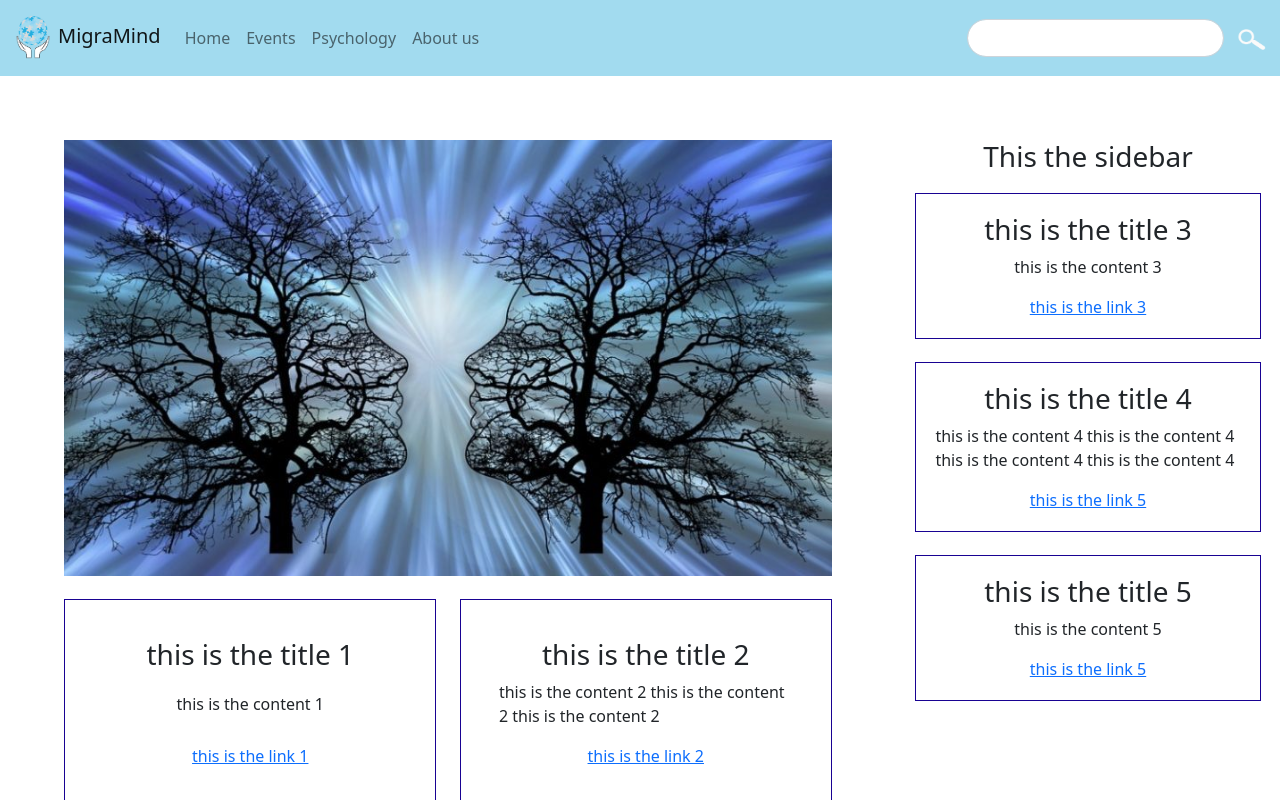
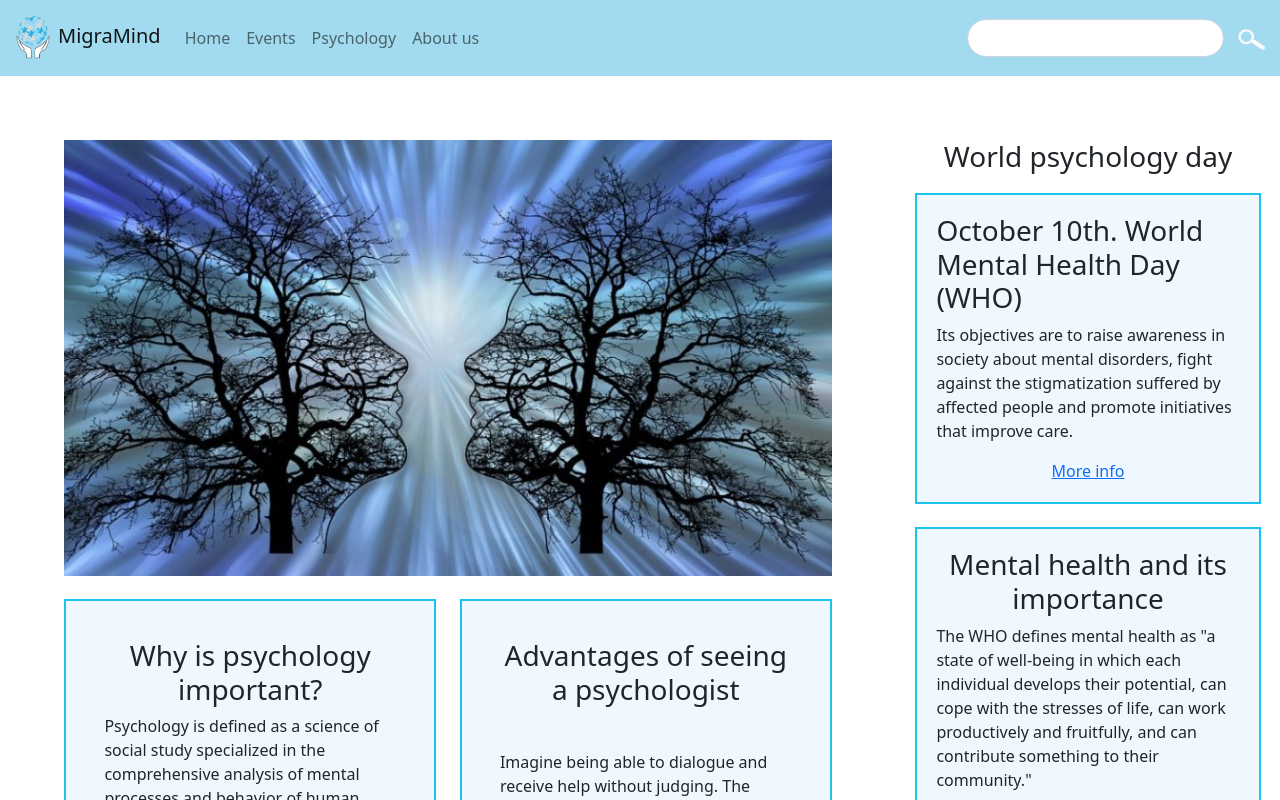
Before and after one commit to amandamov/psychosocial-resources-fe, a React (Create React App) app in the folder psychosocial-resources/: page /psychology in a window 1280 px wide. Shown: the top 800 px of the page. Built offline with nearby package versions, Linux system fonts and the light colour scheme.

Commit message:
Psychology info and add target HOME

```diff
--- a/psychosocial-resources/src/App.css
+++ b/psychosocial-resources/src/App.css
@@ -19,6 +19,7 @@
 }
 
 /*Header css start here*/
+
 
 .d-block{
   display: block;
--- a/psychosocial-resources/src/components/Header.js
+++ b/psychosocial-resources/src/components/Header.js
@@ -40,7 +40,7 @@ const Header = () => {
           alt="Third slide"
         />
         <Carousel.Caption className="description_img1">
-          <h3>"Life is a succession of lessons that must be lived to be understood"</h3>
+          <h3>"Life is a succession of lessons that must be lived to be understood</h3>
           <p>Helen Keller</p>
            </Carousel.Caption>
       </Carousel.Item>
--- a/psychosocial-resources/src/routes/home/Home.js
+++ b/psychosocial-resources/src/routes/home/Home.js
@@ -32,7 +32,7 @@ const Home = () => {
       <div class="card-body">
         <h5 class="card-title">IV European meeting on women's mental health</h5>
         <p class="card-text">The Catalan Society of Psychiatry and Mental Health organizes the IV European Meeting on Women's Mental Health, Psychosis and Gender, which will be held on March 9 and 10, 2023 in Barcelona.</p>
-        <a href="https://www.wmhbarcelona.com/index.php/welcome*" class="btn btn-primary">Go somewhere</a>
+        <a target="blank" href="https://www.wmhbarcelona.com/index.php/welcome*" class="btn btn-primary">Go somewhere</a>
       </div>
     </div>
   </div>
@@ -41,7 +41,7 @@ const Home = () => {
       <div class="card-body">
         <h5 class="card-title">Is it more difficult for people with high abilities to find meaning in life?</h5>
         <p class="card-text">Next March 7 at 8:00 p.m. (Spanish time), don't miss this event presented by Maribel Rodríguez, director of the Specialization Diploma in Logotherapy and Existential Analysis applied to the UNIR clinic!</p>
-        <a href="https://www.unir.net/evento/openclass/sentido-de-la-vida-altas-capacidades/?utm_campaign=psiquiatria" class="btn btn-primary">Go somewhere</a>
+        <a  target="blank" href="https://www.unir.net/evento/openclass/sentido-de-la-vida-altas-capacidades/?utm_campaign=psiquiatria" class="btn btn-primary">Go somewhere</a>
       </div>
     </div>
   </div>
@@ -50,7 +50,7 @@ const Home = () => {
       <div class="card-body">
         <h5 class="card-title">FUNDACION QUIRONSALUD</h5>
         <p class="card-text">Management of the information request made.</p>
-        <a href="https://stayhealthyaulavirtual.es/tematicas-educativas/" class="btn btn-primary">Go somewhere</a>
+        <a target="blank" href="https://stayhealthyaulavirtual.es/tematicas-educativas/" class="btn btn-primary">Go somewhere</a>
       </div>
     </div>
   </div>
--- a/psychosocial-resources/src/routes/psychology/Psychology.css
+++ b/psychosocial-resources/src/routes/psychology/Psychology.css
@@ -9,6 +9,10 @@
     flex-direction: column;
     min-width: 70%;
     padding: 5%;
+}
+.card-main,
+.card-side{
+    background-color: aliceblue;
 }
 
 .sidebar {
@@ -29,7 +33,7 @@
     padding: 5%;
     margin-top: 3%;
     margin-bottom: 3%;
-    border: solid 1px rgb(24, 2, 146);
+    border: solid 2px rgb(28, 195, 236);
     display: flex;
     flex-direction: column;
     align-items: center;
@@ -44,7 +48,7 @@
     width: 90%;
     padding: 5%;
     margin: 3%;
-    border: solid 1px rgb(24, 2, 146);
+    border: solid 2px rgb(28, 195, 236);
     display: flex;
     flex-direction: column;
     align-items: center;
--- a/psychosocial-resources/src/routes/psychology/Psychology.js
+++ b/psychosocial-resources/src/routes/psychology/Psychology.js
@@ -9,33 +9,33 @@ const Psychology = () => {
                     <img src={Psy} />
                     <div className="card-bottom">
                         <div className='card-main'>
-                            <h3>this is the title 1</h3>
-                            <p>this is the content 1</p>
-                            <a href='#'>this is the link 1</a>
+                            <h3 align="center">Why is psychology important?</h3>
+                            <p>Psychology is defined as a science of social study specialized in the comprehensive analysis of mental processes and behavior of human beings, from an individual and collective approach in different events of daily life. Its main function is to help man understand his processes and develop solutions that help him and his environment, using other branches to understand all the factors involved (biology, medicine, psychiatry, sociology, education, etc.)</p>
+                            <a  target="blank" href='https://unibetas.com/que-es-la-psicologia'>More info</a>
                         </div>
                         <div className='card-main'>
-                            <h3>this is the title 2</h3>
-                            <p>this is the content 2 this is the content 2 this is the content 2</p>
-                            <a href='#'>this is the link 2</a>
+                            <h3 align="center">Advantages of seeing a psychologist</h3>
+                            <p>Imagine being able to dialogue and receive help without judging. The psychologist is a qualified professional, capable of listening to the patient in a neutral way, establishing a relationship based on respectful dialogue, with the aim of establishing mechanisms to develop their emotional state or solutions to reduce their mental suffering.</p>
+                            <a  target="blank" href='https://mejorconsalud.as.com/7-motivos-ir-al-psicologo/'>More info</a>
                         </div>
                     </div>
                 </main>
                 <div className="sidebar">
-                    <h3>This the sidebar</h3>
+                    <h3 align="center">World psychology day</h3>
                     <div className='card-side'>
-                        <h3>this is the title 3</h3>
-                        <p>this is the content 3</p>
-                        <a href='#'>this is the link 3</a>
+                        <h3>October 10th. World Mental Health Day (WHO)</h3>
+                        <p>Its objectives are to raise awareness in society about mental disorders, fight against the stigmatization suffered by affected people and promote initiatives that improve care.</p>
+                        <a target="blank" href='https://www.aquinoscuidamos.org/2021/09/18/guia-autocuidado/#:~:text=Actividades%20como%20cantar%2C%20bailar%2C%20tocar,y%20mejoran%20nuestra%20salud%20mental.'>More info</a>
                     </div>
                     <div className='card-side'>
-                        <h3>this is the title 4</h3>
-                        <p>this is the content 4 this is the content 4 this is the content 4 this is the content 4</p>
-                        <a href='#'>this is the link 5</a>
+                        <h3 align="center">Mental health and its importance</h3>
+                        <p>The WHO defines mental health as "a state of well-being in which each individual develops their potential, can cope with the stresses of life, can work productively and fruitfully, and can contribute something to their community."</p>
+                        <a target="blank" href='https://www.who.int/es/news/item/03-06-2022-why-mental-health-is-a-priority-for-action-on-climate-change#:~:text=La%20OMS%20define%20la%20salud,aportar%20algo%20a%20su%20comunidad%C2%BB.'>More info</a>
                     </div>
                     <div className='card-side'>
-                        <h3>this is the title 5</h3>
-                        <p>this is the content 5</p>
-                        <a href='#'>this is the link 5</a>
+                        <h3 align="center">Do I need psychological help?</h3>
+                        <p>People often tend to think that we have the key to open all doors, including those that are impossible to open.</p>
+                        <a target="blank" href='https://cenitpsicologia.com/saber-necesito-ayuda-psicologica/'>More info</a>
                     </div>
                 </div>
             </div>
```
